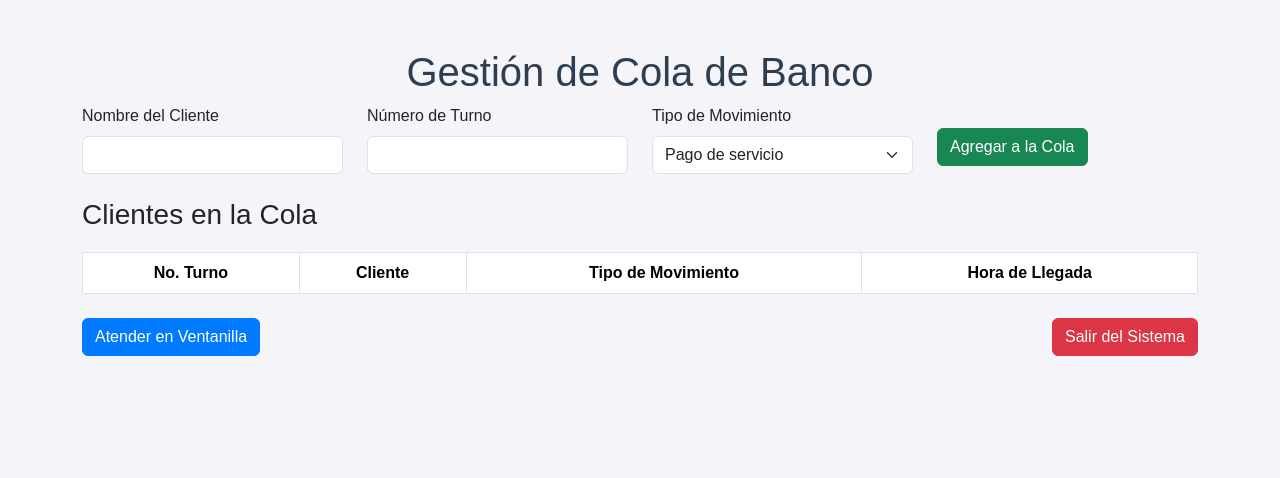
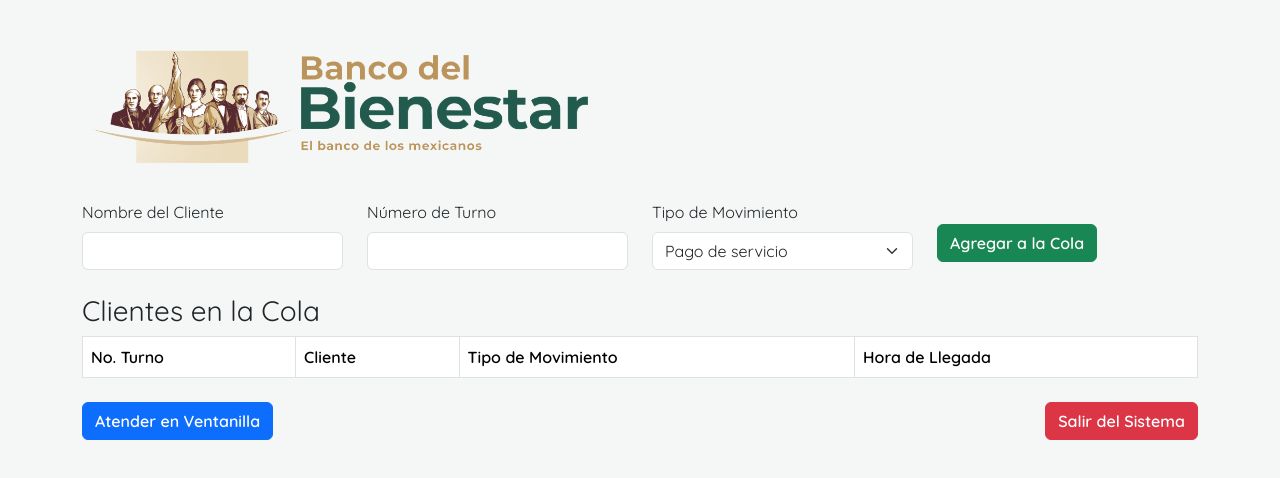
Before and after one commit to DavidMChay/practica-8-11, a plain HTML site: page practica10/index.html in a window 1280 px wide. Drawn offline with nearby package versions, Linux system fonts and the light colour scheme; files that its build step writes are made by us from their sources.

Commit message:
Add the styles to the activity 10,11 and 12, and add a image of the Banco del Bienestar

```diff
--- a/practica10/index.html
+++ b/practica10/index.html
@@ -9,9 +9,9 @@
     <link href="https://fonts.googleapis.com/css2?family=Quicksand:wght@400;600&display=swap" rel="stylesheet">
 </head>
 <body>
+
     <div class="container mt-5">
-        <h1 class="text-center">Gestión de Cola de Banco</h1>
-
+        <img class="img-bienestar" src="bienestar.png" alt="Banco del Bienestar">
         <form id="add-client-form">
             <div class="row">
                 <div class="col-md-3">
--- a/practica10/style.css
+++ b/practica10/styles.css
@@ -6,6 +6,11 @@ body {
 h1 {
     color: #2c3e50;
     margin-bottom: 20px;
+}
+
+img {
+    width: 32rem;
+    margin-bottom: 2rem;
 }
 
 #queue-table-body tr td {
```
Also changed, not shown: practica11/index.html (+1 -1 lines), practica12/index.html (+1 -1 lines), practica10/bienestar.png (added).
